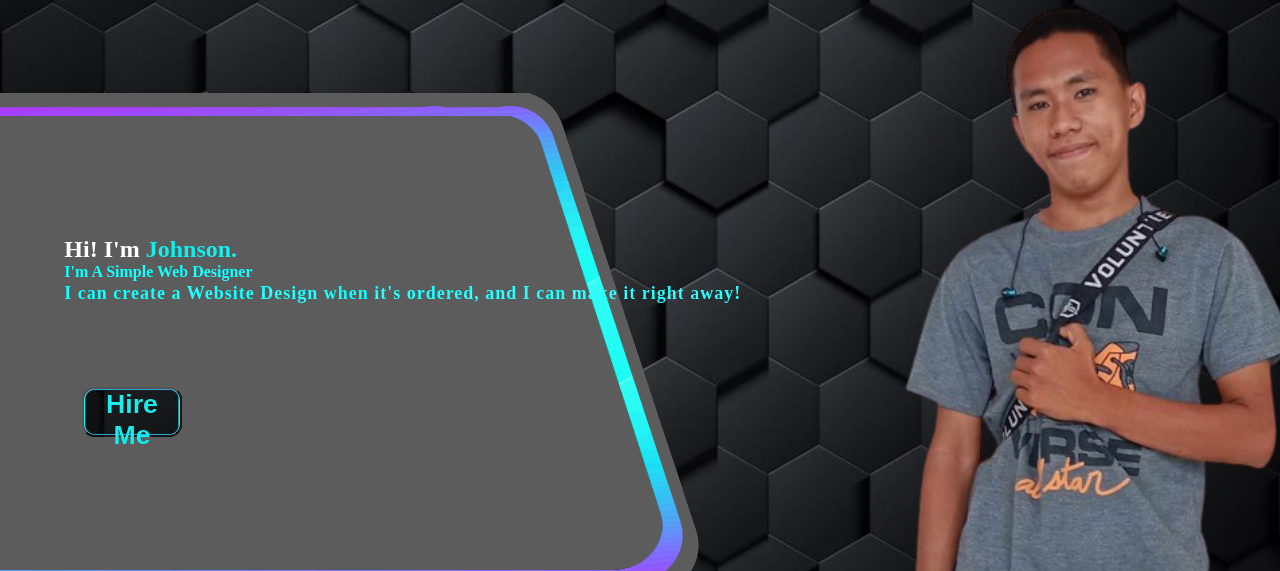
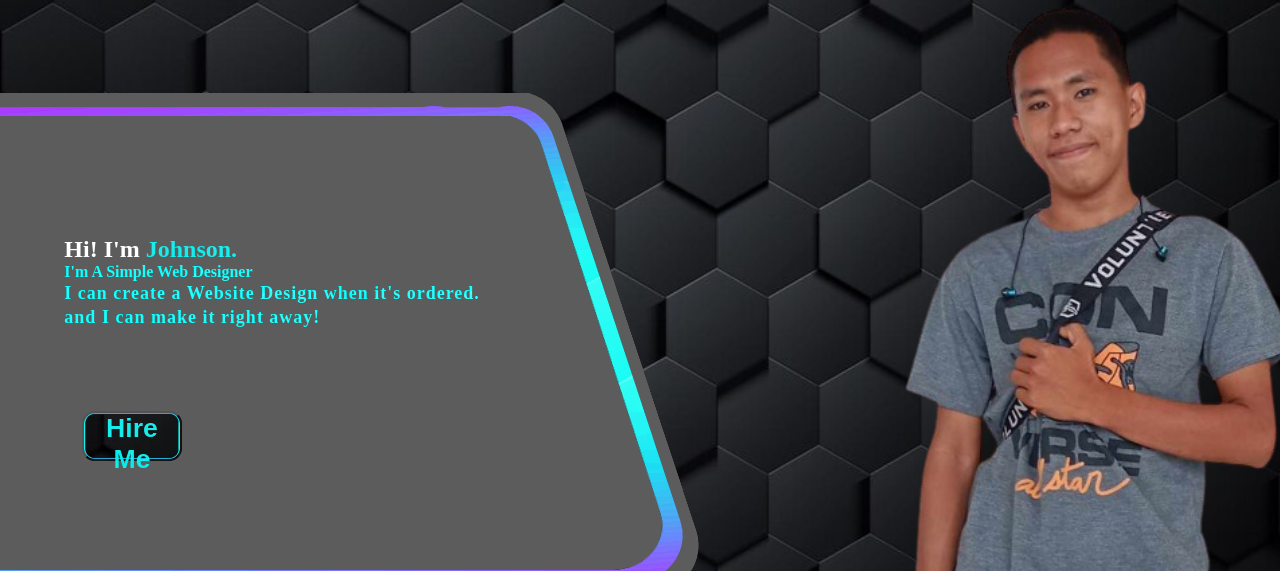
Before and after one commit to JohnsonXK/Webpage-Design, a plain HTML site: page Project_portfolio/index.html in a window 1280 px wide. Shown: the part 229-800 px from the top of the page. Drawn offline with Linux system fonts and the light colour scheme.

Commit message:
Update index.html

```diff
--- a/Project_portfolio/index.html
+++ b/Project_portfolio/index.html
@@ -22,7 +22,8 @@
      <div class="info">
         <h2>Hi! I'm <span class="s1">Johnson.</h2>
 		<h1></span>I'm <span class="s2">A</span> <span class="s2">S</span>imple <span class="s2">W</span>eb <span class="s2">D</span>esigner</h1>
-		     <h3>I can create a Website Design when it's ordered, and I can make it right away!</h3>
+		<h3>I can create a Website Design when it's ordered.</h3>
+	        <h3>and I can make it right away!</h3>
         </div>
         <div class="button-div">
             <a href="#"><button class="button"><span class="button-label">Hire Me</span></button></a>
```
